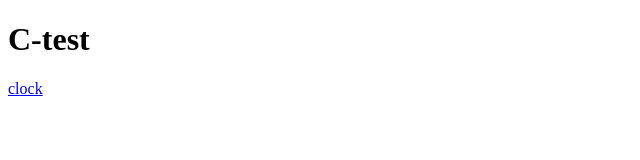
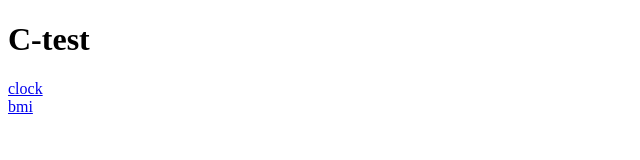
Before and after one commit to caymankun/c-test, a plain HTML site: page index.html in a window 1280 px wide. Shown: the full height of the page, 0-640 px from the left. Drawn offline with Linux system fonts and the light colour scheme.

Commit message:
Update index.html

```diff
--- a/index.html
+++ b/index.html
@@ -4,6 +4,7 @@
 </head>
 <body>
     <h1>C-test</h1>
-    <a href="./pages/clock.html">clock</a>
+    <a href="./pages/clock.html">clock</a><br>
+    <a href="./pages/bmi.html">bmi</a>
 
 </body>
```
